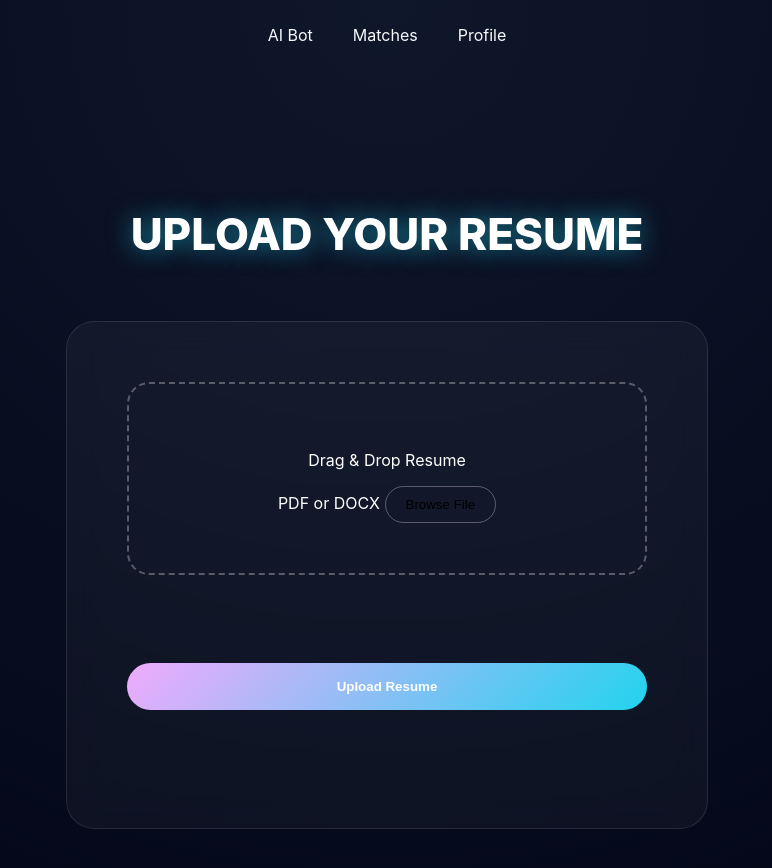
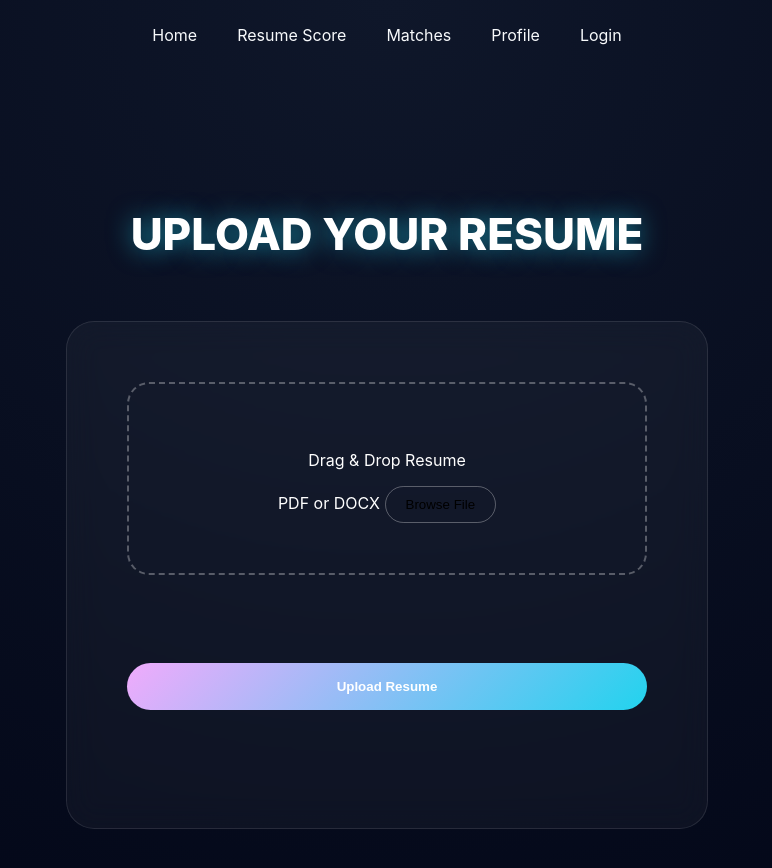
Before and after one commit to Subha7127/INTERNLY, a React app: page internly/Resume-upload.html in a window 1280 px wide. Shown: the whole page, without its empty margins (253-1025 px from the left). Built offline with nearby package versions, Linux system fonts and the light colour scheme.

Commit message:
Resume-upload.html

```diff
--- a/internly/Resume-upload.html
+++ b/internly/Resume-upload.html
@@ -7,10 +7,13 @@
 <body>
 
 <nav class="navbar">
-  <a href="index.html">AI Bot</a>
+  <a href="index.html">Home</a>
+  <a href="resume-score.html">Resume Score</a>
   <a href="job-matches.html">Matches</a>
   <a href="profile.html">Profile</a>
+  <a href="login.html" class="nav-btn">Login</a>
 </nav>
+
 
 <section class="upload-container">
 
@@ -46,4 +49,5 @@
 
 <script src="resume-upload.js"></script>
 </body>
+
 </html>
```
